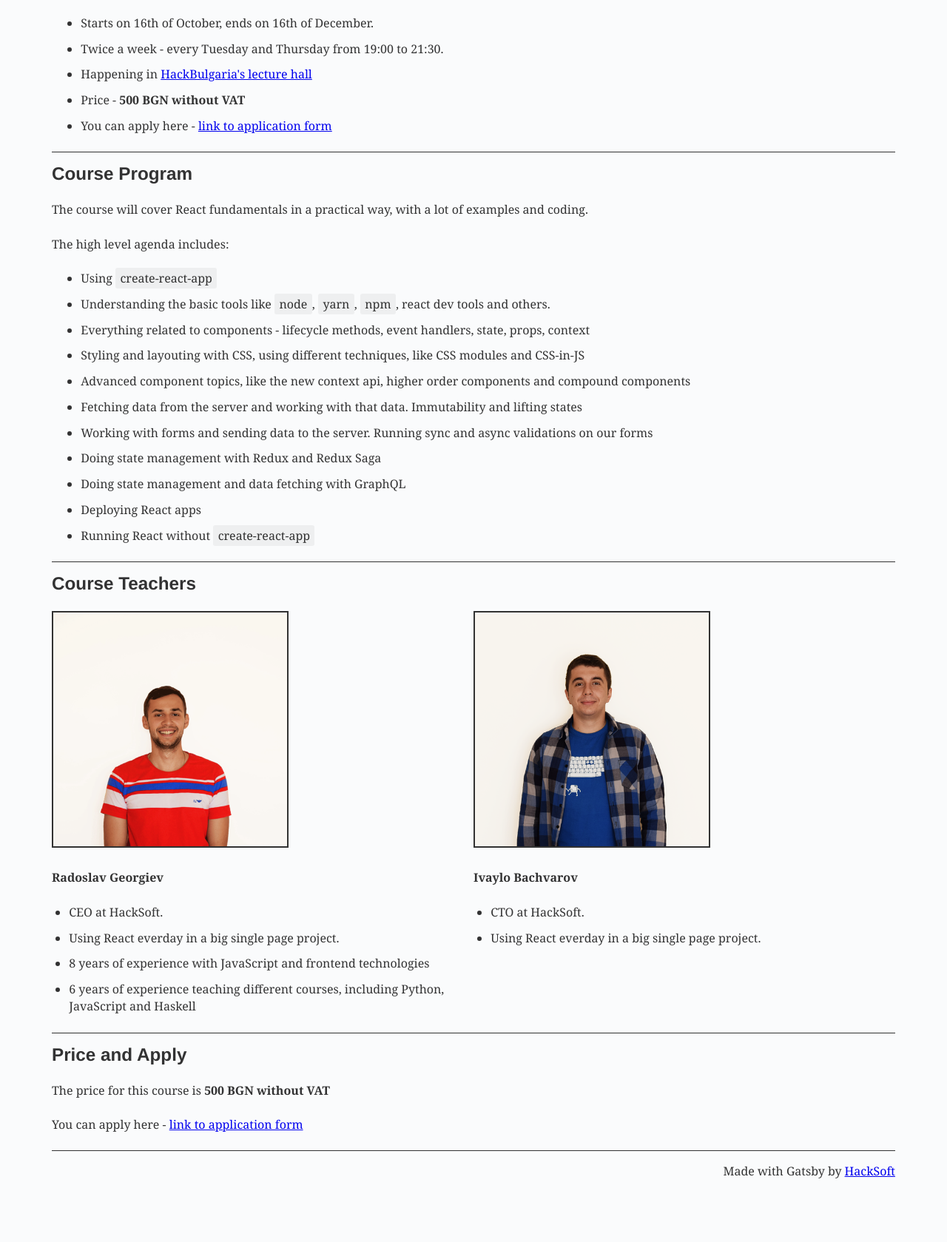
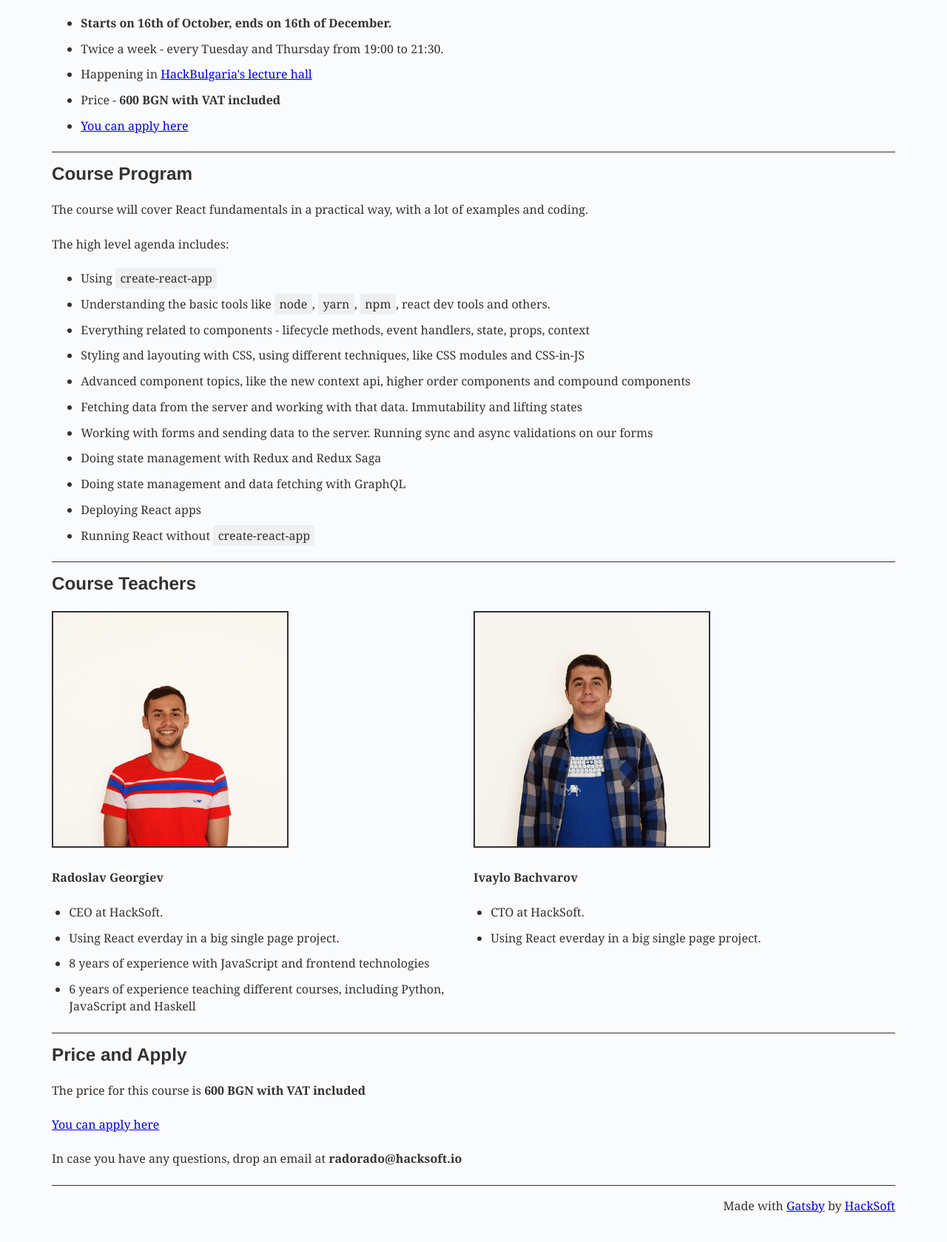
Before and after one commit to HackSoftware/react-course-website, a Gatsby site: page / in a window 1280 px wide. Shown: the part 153-1832 px from the top of the page at 74% size. Before the commit the page ends 1787 px from the top, so only its background shows below. Built offline with nearby package versions, Linux system fonts and the light colour scheme; Gatsby itself is replaced by a stand-in of ours.

Commit message:
Add link to application form

```diff
--- a/src/components/Footer/index.js
+++ b/src/components/Footer/index.js
@@ -5,7 +5,16 @@ import styles from './styles.module.css';
 export default () => {
   return (
     <div className={styles.Footer}>
-      <p>Made with Gatsby by <a href="https://hacksoft.io">HackSoft</a></p>
+      <p>
+        Made with{' '}
+        <a href="https://www.gatsbyjs.org/" target="_blank">
+          Gatsby
+        </a>{' '}
+        by{' '}
+        <a href="https://hacksoft.io" target="_blank">
+          HackSoft
+        </a>
+      </p>
     </div>
   );
 };
--- a/src/pages/index.js
+++ b/src/pages/index.js
@@ -10,6 +10,9 @@ import Footer from '../components/Footer';
 
 import styles from './index.module.css';
 import './index.css';
+
+const FORM_URL =
+  'https://docs.google.com/forms/d/e/1FAIpQLSchcj7b7slun0027babtwZFJsd8EFcm_oi5eYNny4999Wr4jQ/viewform';
 
 const IndexPage = () => (
   <React.Fragment>
@@ -26,22 +29,29 @@ const IndexPage = () => (
       <Section>
         <h2>Course Info</h2>
         <ul className={styles.List}>
-          <li>Starts on 16th of October, ends on 16th of December.</li>
+          <li>
+            <strong>
+              Starts on 16th of October, ends on 16th of December.
+            </strong>
+          </li>
           <li>
             Twice a week - every Tuesday and Thursday from 19:00 to 21:30.
           </li>
           <li>
             Happening in{' '}
-            <a href="https://www.google.com/maps/place/Hack+Bulgaria/@42.6477396,23.3825581,17z/data=!3m1!4b1!4m5!3m4!1s0x40aa86ed287d5e33:0x315f162015dedaa3!8m2!3d42.6477396!4d23.3847468">
+            <a
+              href="https://www.google.com/maps/place/Hack+Bulgaria/@42.6477396,23.3825581,17z/data=!3m1!4b1!4m5!3m4!1s0x40aa86ed287d5e33:0x315f162015dedaa3!8m2!3d42.6477396!4d23.3847468"
+              target="_blank">
               HackBulgaria's lecture hall
             </a>
           </li>
           <li>
-            Price - <strong>500 BGN without VAT</strong>
+            Price - <strong>600 BGN with VAT included</strong>
           </li>
           <li>
-            You can apply here -{' '}
-            <a href="https://www.hacksoft.io">link to application form</a>
+            <a href={FORM_URL} target="_blank">
+              You can apply here
+            </a>
           </li>
         </ul>
       </Section>
@@ -96,11 +106,18 @@ const IndexPage = () => (
       <Section>
         <h2>Price and Apply</h2>
         <p>
-          The price for this course is <strong>500 BGN without VAT</strong>
+          The price for this course is{' '}
+          <strong>600 BGN with VAT included</strong>
         </p>
         <p>
-          You can apply here -{' '}
-          <a href="https://www.hacksoft.io">link to application form</a>
+          <a href={FORM_URL} target="_blank">
+            You can apply here
+          </a>
+        </p>
+
+        <p>
+          In case you have any questions, drop an email at{' '}
+          <strong>radorado@hacksoft.io</strong>
         </p>
       </Section>
       <Footer />
```
